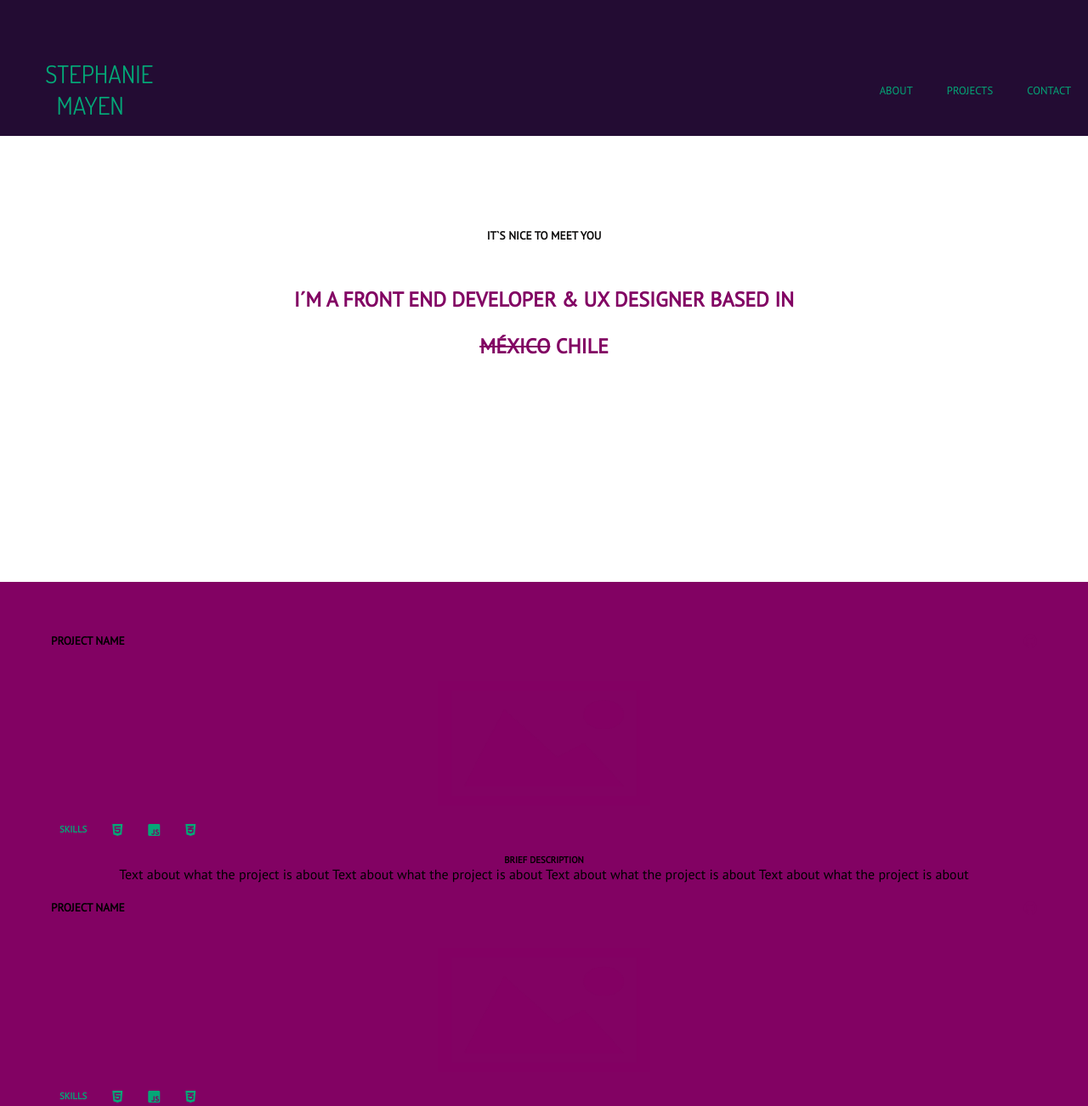
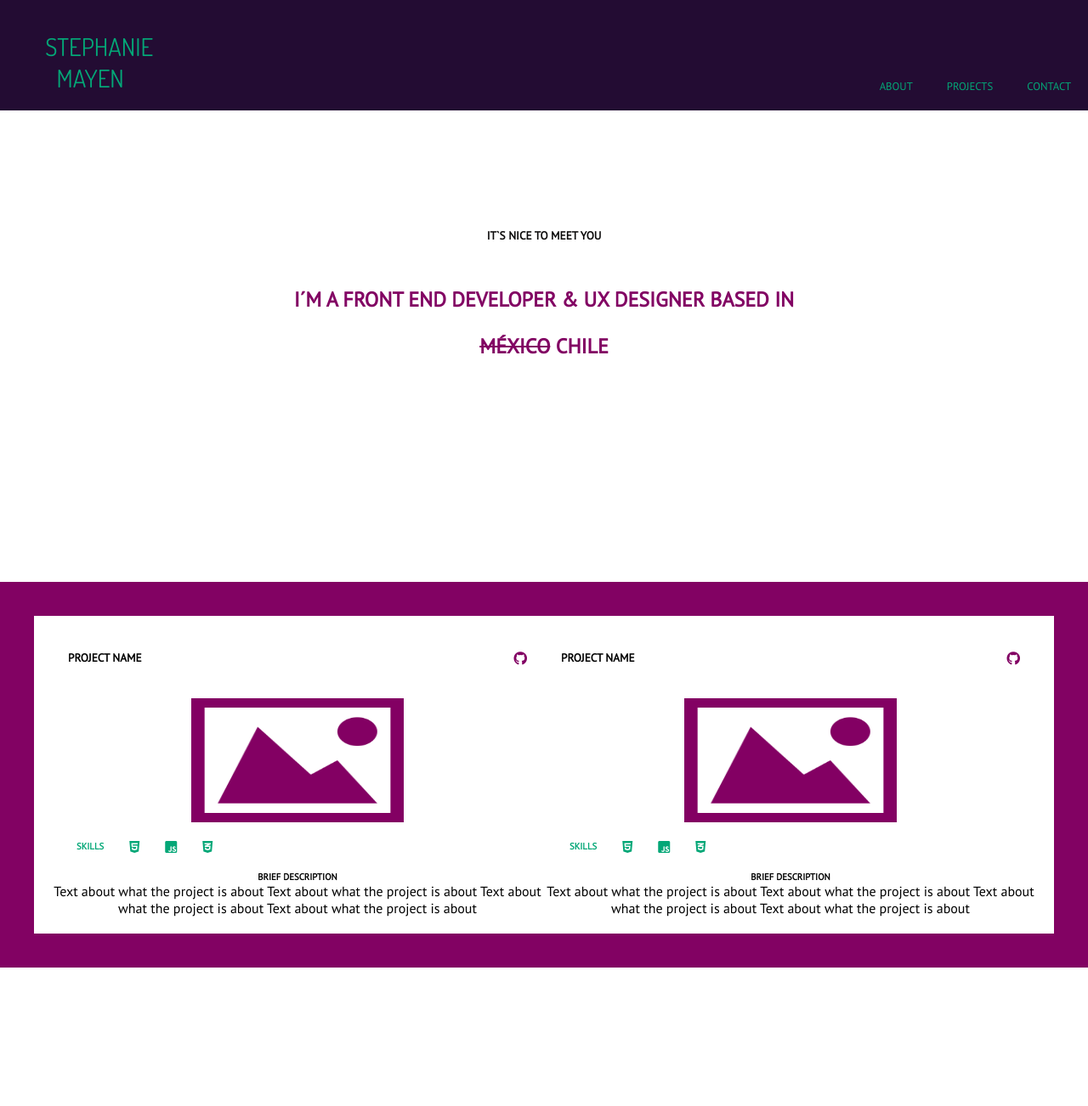
Before and after one commit to TaphieM/TaphieM.github.io, a website: page src/index.html in a window 1280 px wide. Shown: the top 1302 px of the page at 85% size. Drawn offline with Linux system fonts and the light colour scheme.

Commit message:
new text align in navbar, cards with displax flex, still need a space between cards

```diff
--- a/src/index.html
+++ b/src/index.html
@@ -38,6 +38,7 @@
 
     <!-- Second Section -->
     <section id="projects">
+      <div id=cards>
         <div class="card">
            <div class="header">
              <div id="projectname"><h5>PROJECT NAME</h5></div>
@@ -76,6 +77,7 @@
                          </div>
                      </div>
                  </div>
+        </div>
     </section>
     <!-- End Second section -->
 
--- a/src/style.css
+++ b/src/style.css
@@ -12,8 +12,8 @@ nav {
     background-color: #230C33;
     height: 110px;
     justify-content: space-between;
-    padding-top: 50px;
-    align-items: center;
+    padding-bottom: 20px;
+    align-items: flex-end;
     position: fixed; /* Set the navbar to fixed position */
     top: 0; /* Position the navbar at the top of the page */
     width: 100%; /* Full width */
@@ -69,9 +69,18 @@ nav {
 }
 
 #projects {
-    display: flex;
+
     background-color: #820263;
     padding: 40px;
+}
+
+#cards {
+    display: flex;
+    background: white;
+    padding:20px;
+}
+#card {
+    padding: 20px;
 }
 
 .header {
```
